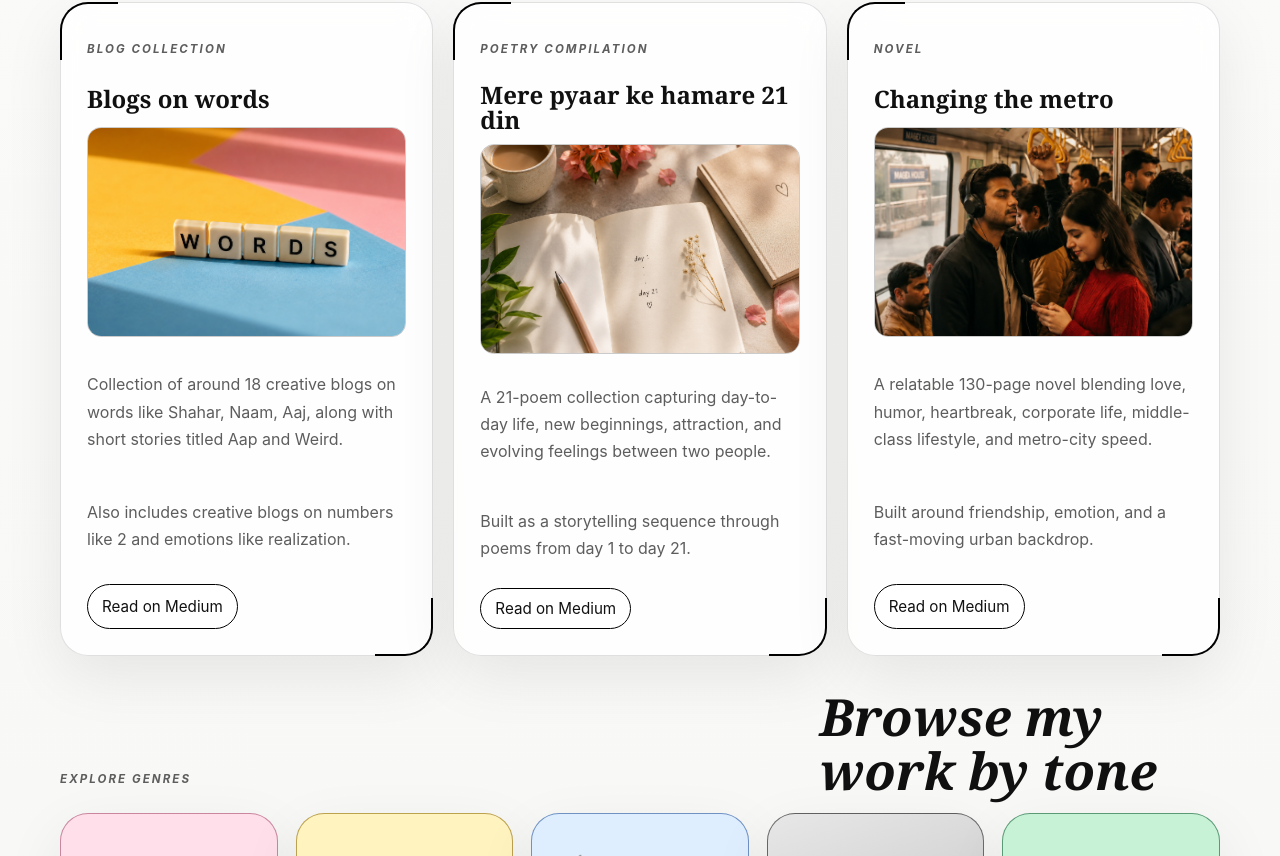
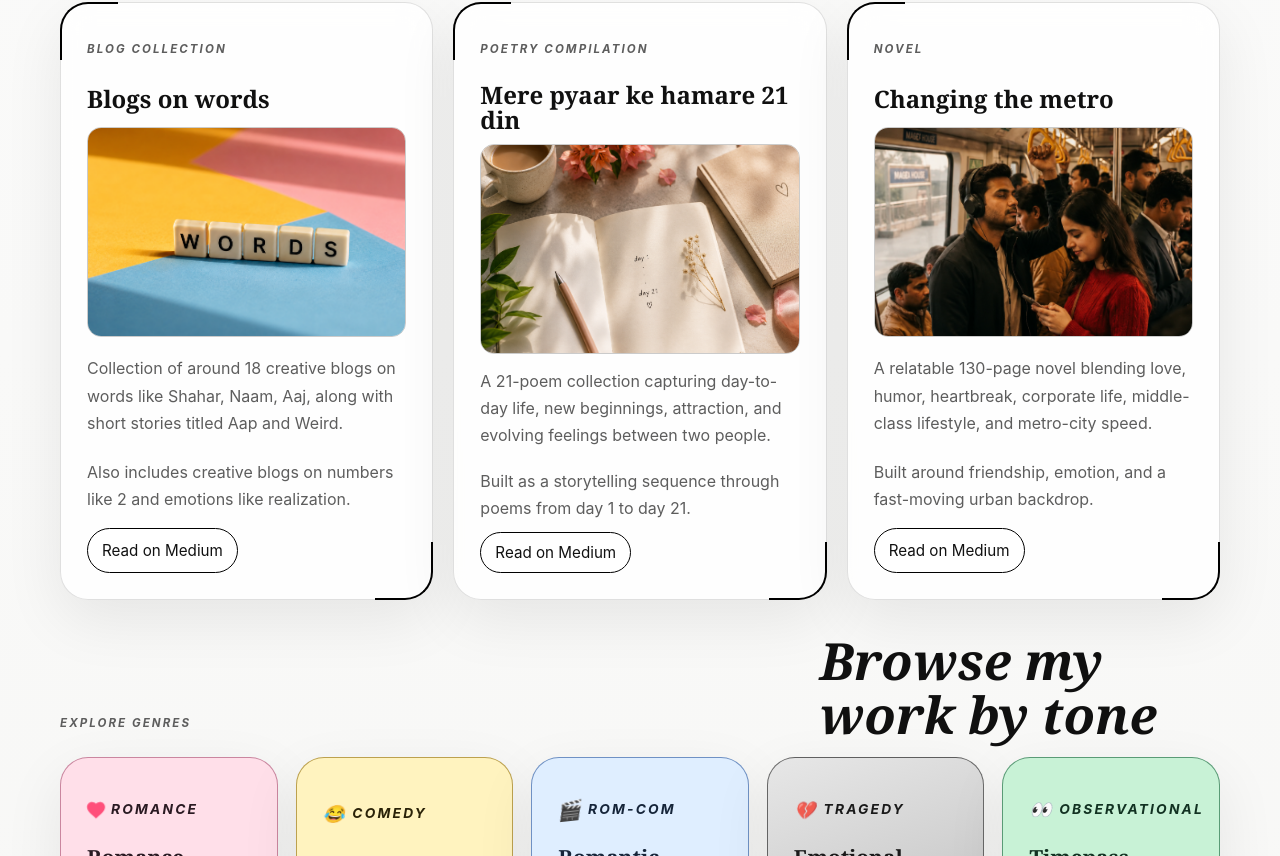
Before and after one commit to Kartikgupta08/Writer-Portfolio, a React (Vite) app: page / in a window 1280 px wide. Shown: the part 1486-2342 px from the top of the page. Built offline with nearby package versions, Linux system fonts and the light colour scheme.

Commit message:
Extra space removed

```diff
--- a/src/styles.css
+++ b/src/styles.css
@@ -680,6 +680,14 @@ h3 { font-size: 1.5rem; }
 .projects-grid { display: grid; grid-template-columns: repeat(3, minmax(0, 1fr)); gap: 20px; }
 .project-card { display: grid; gap: 10px; }
 
+.project-card p:not(.project-type) {
+  margin: 0;
+}
+
+.project-card p:not(.project-type) + p:not(.project-type) {
+  margin-top: 8px;
+}
+
 .projects-grid .project-card {
   transition: transform 220ms ease, box-shadow 220ms ease, border-color 220ms ease;
 }
```
